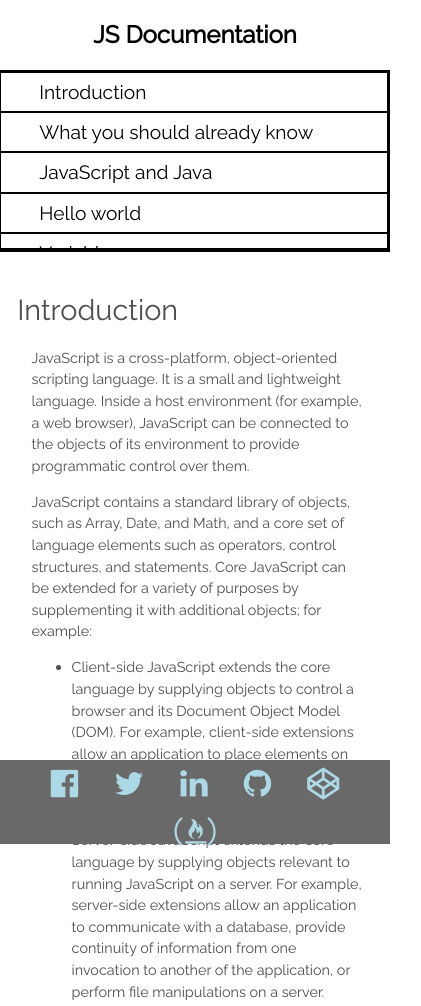
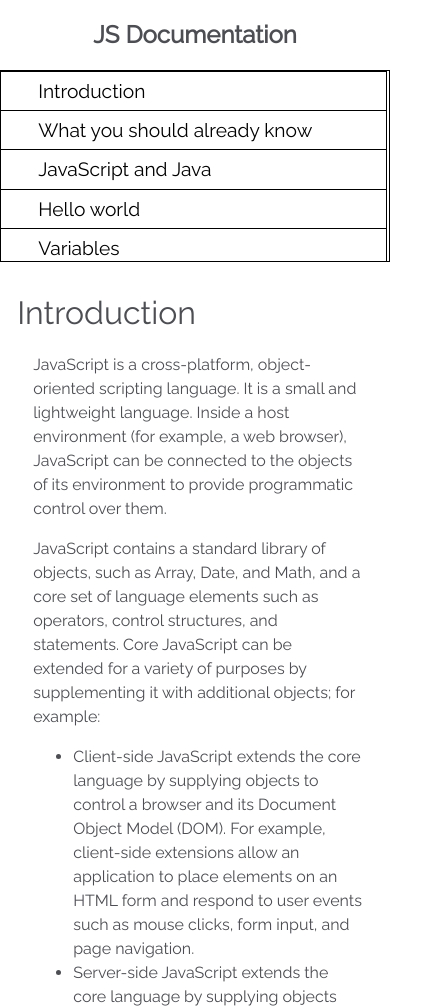
Before and after one commit to jamal-pb95/Technical_Documentation_Page, a plain HTML site: page index.html in a window 390 px wide. Shown: the top 1006 px of the page, 421 px wide, since content can reach past the window. Drawn offline with Linux system fonts and the light colour scheme.

Commit message:
final-version

```diff
--- a/index.html
+++ b/index.html
@@ -1,16 +1,21 @@
 <!DOCTYPE html>
-<html>
+<html lang="en" >
+
 <head>
-  <meta charset="utf-8">
-  <title>FCC: Technical Documentation Page</title>
-  <link rel="stylesheet" type="text/css" href="https://fonts.googleapis.com/css?family=Raleway">
-  <link rel="stylesheet" type="text/css" href="https://maxcdn.bootstrapcdn.com/font-awesome/4.7.0/css/font-awesome.min.css">
-  <link rel="stylesheet" type="text/css" href="style.css">
+  <meta charset="UTF-8">
+  <title>Technical Docs</title>
+  <meta name="viewport" content="width=device-width, initial-scale=1">
+  <!-- Google fonts and CSS file -->
+  <link rel='stylesheet prefetch' href='https://fonts.googleapis.com/css?family=Raleway'>
+  <link rel="stylesheet" href="style.css">
 </head>
+
 <body>
 <div class="container">
   <nav id="navbar">
-    <header>JS Documentation</header>
+    <header>
+      <h1>JS Documentation</h1>
+    </header>
       <ul>
         <a class="nav-link" href="#Introduction" rel="internal"><li>Introduction</li></a>
         <a class="nav-link" href="#What_you_should_already_know" rel="internal"><li>What you should already know</li></a>
@@ -317,15 +322,12 @@
           <li>All the documentation in this page is taken from <a target="_blank" href="https://developer.mozilla.org/en-US/docs/Web/JavaScript">MDN</a></li>
         </ul>
       </article>
-    </section>
-    <footer class="footer">
-      <a target="_blank" href="https://www.facebook.com/jamal.pb95"><i class="fa fa-facebook-official" aria-hidden="true"></i></a>
-      <a target="_blank" href="https://twitter.com/jamal_uddin95"><i class="fa fa-twitter" aria-hidden="true"></i></a>
-      <a target="_blank" href="https://www.linkedin.com/in/jamal-pb95/"><i class="fa fa-linkedin" aria-hidden="true"></i></a>
-      <a target="_blank" href="https://github.com/jamal-pb95"><i class="fa fa-github" aria-hidden="true"></i></a>
-      <a target="_blank" href="https://codepen.io/jamal-pb95/"><i class="fa fa-codepen" aria-hidden="true"></i></a>
-      <a target="_blank" href="https://www.freecodecamp.com/jamal-pb95"><i class="fa fa-free-code-camp" aria-hidden="true"></i></a>
-    </footer>
+    </section><hr>
+
+    <footer>
+      <p class="">Made with <span id="heart"> ❤ </span> by <a target="_blank" href="https://jamal-pb95.github.io/">Jamal Uddin</a></p>
+      <p>This is a 4<sup>th</sup> out of 5 required project for <a href="https://www.freecodecamp.org/">freeCodeCamp's</a> "Responsive Design" Certification</p>
+   </footer>
   </main>
 </div>
 
--- a/style.css
+++ b/style.css
@@ -1,4 +1,4 @@
-html, body{
+html,body{
   background-color: #ffffff;
   color: #4d4e53;
   line-height: 1.5;
@@ -12,11 +12,9 @@ html, body{
   left: 0;
   height: 100%;
   border-right: 3px solid #09090f;
-  background-color: #696969;
-  color: #fff;
 }
 
-#navbar header {
+h1 {
   font-size: 2em;
   text-align: center;
   font-weight: bold;
@@ -36,7 +34,7 @@ html, body{
   font-size: 1.2em;
   line-height: 2em;
   color: #000;
-  border: 2px solid;
+  border: 1px solid;
   border-bottom: 0px;
   position: relative;
   padding-left: 2.4em;
@@ -45,7 +43,7 @@ html, body{
 }
 
 #navbar ul:last-child {
-  border-bottom: 2px solid #000;
+  border-bottom: 1px solid #000;
 }
 
 #navbar li:hover {
@@ -60,7 +58,6 @@ html, body{
   margin-left: 25%;
   position: absolute;
   padding: 1.2em;
-  margin-bottom: 5em;
 }
 
 #main-doc header {
@@ -84,70 +81,52 @@ code{
   border-radius: 5px;
 }
 
-.footer {
-  position: fixed;
-  right: 0;
-  bottom: 0;
-  width: 74.75%;
-  height: 10%;
-  background-color: #696969;
+footer {
+  margin-top: 50px;
   text-align: center;
+  font-weight: bold;
 }
 
-.footer a {
-  font-size: 2em;
-  padding: .5em;
-  color: lightblue;
+#heart {
+  color: #f02;
 }
 
-.footer a:hover {
-  color: lightcyan;
+footer a {
+  text-decoration: none;
+}
+
+footer a:hover {
+  text-decoration: underline;
+  color: #000;
 }
 
 @media only screen and (max-width: 960px) {
-  #navbar header {
+  h1 {
     font-size: 1.5em;
   }
 }
 
-@media only screen and (max-width: 768px) {
+@media screen and (max-width: 768px) {
 
-  #navbar{
-    background-color:white;
+  #navbar {
     position: absolute;
     top: 0;
     padding: 0;
     margin: 0;
     width: 100%;
-    max-height: 250px;
     border: none;
     z-index: 1;
-    border-bottom: 2px solid #000;
-  }
-
-  #navbar header {
-    color: #000;
   }
 
   #navbar ul{
     border: 1px solid #000;
-    height: 177px;
+    height: 190px;
   }
 
   #main-doc{
     position: relative;
-    margin-left:0px;
-    margin-top:270px;
-  }
-
-  #main-doc section {
-    font-size: .9em;
-  }
-
-  .footer {
-    width: 100%;
-    height: 10%;
-    font-size: 1em;
+    margin-left: 0px;
+    margin-top: 270px;
   }
 }
 
@@ -164,10 +143,4 @@ code{
     padding-right: 45px;
     min-width: 233px;
   }
-
-  .footer {
-    width: 100%;
-    height: 10%;
-    font-size: 1em;
-  }
 }
```
Also changed, not shown: 1 other file.
